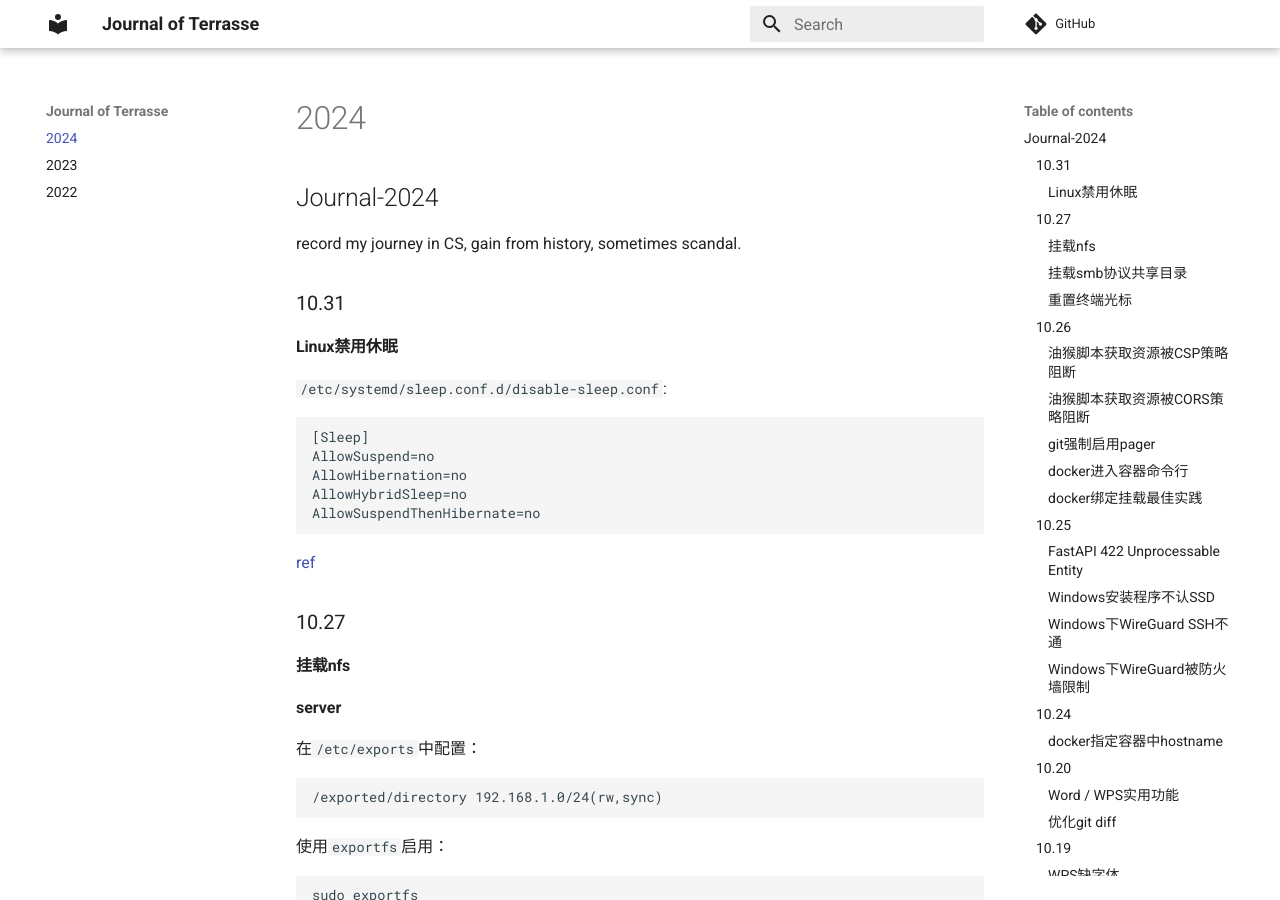
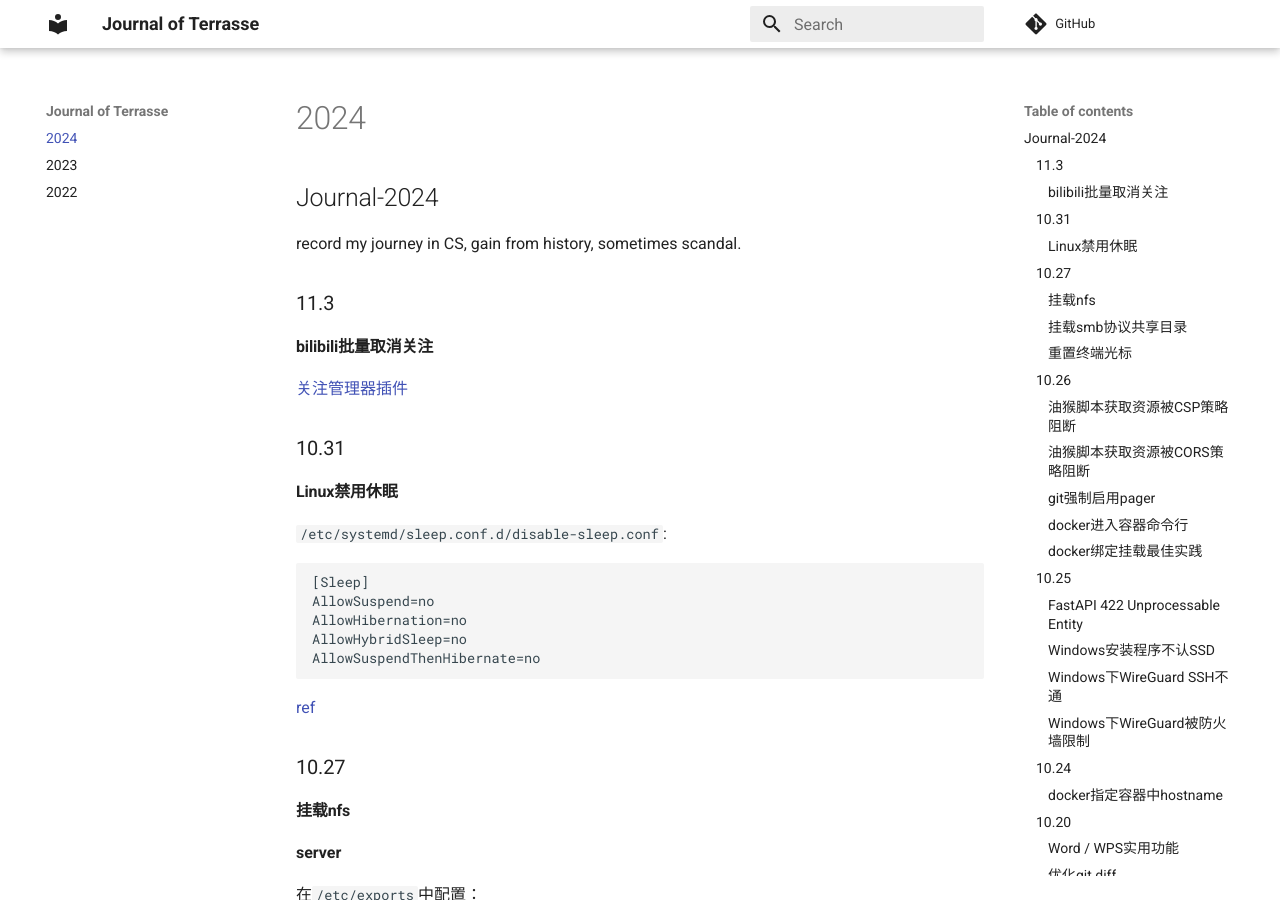
Before and after one commit to Jerry-Terrasse/journal, an MkDocs documentation site: the page built from docs/2024.md, in a window 1280 px wide and 900 px high. Built offline with MkDocs 1.6.1 and Material for MkDocs 9.7.7, drawn with Linux system fonts in a browser that asks for light colours; comment, search, counter and statistics services are not loaded.

Commit message:
update (Sun Nov  3 10:38:41 PM CST 2024)

```diff
--- a/docs/2024.md
+++ b/docs/2024.md
@@ -1,6 +1,12 @@
 ## Journal-2024
 
 record my journey in CS, gain from history, sometimes scandal.
+
+### 11.3
+
+#### bilibili批量取消关注
+
+[关注管理器插件](https://greasyfork.org/zh-CN/scripts/428895-bilibili-%E5%85%B3%E6%B3%A8%E7%AE%A1%E7%90%86%E5%99%A8)
 
 ### 10.31
 
```
